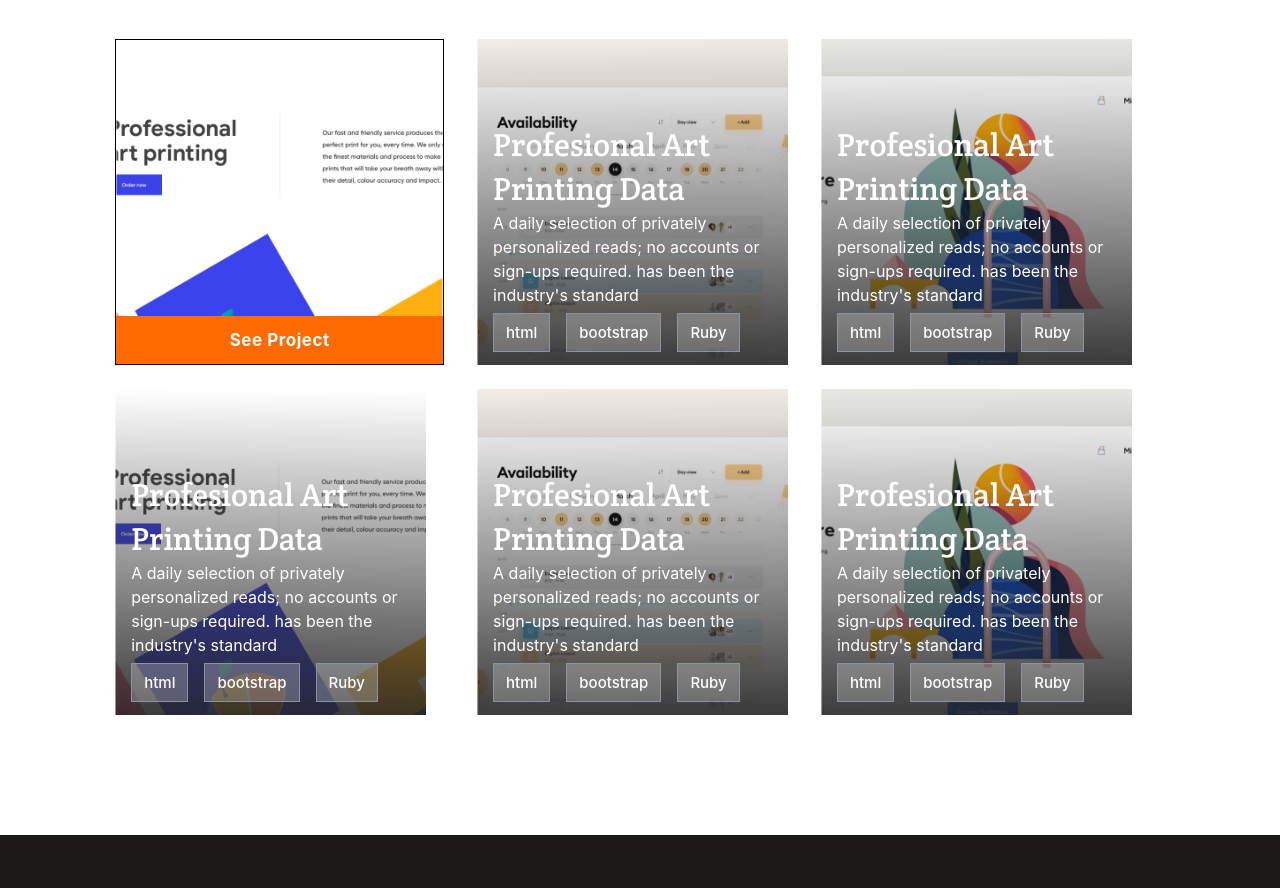
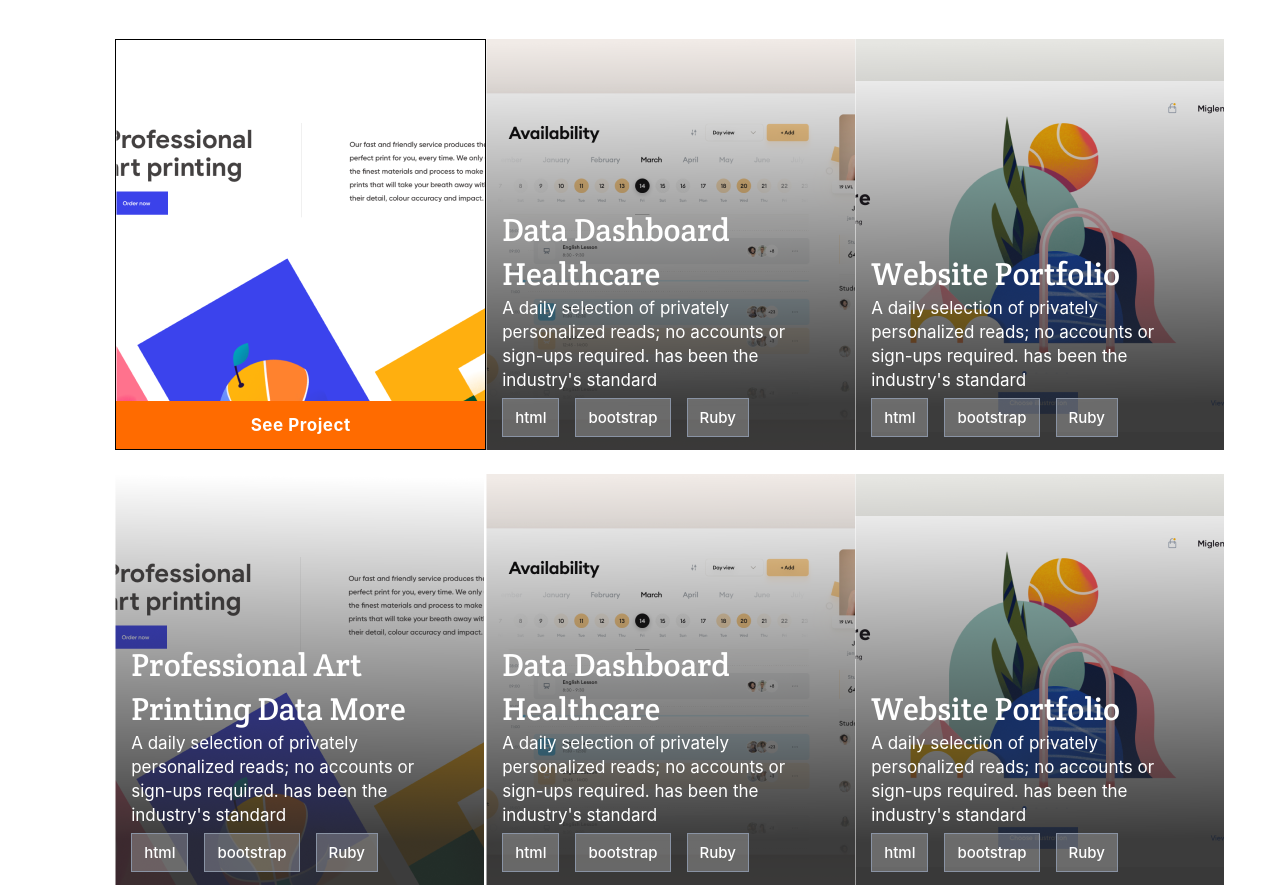
Before and after one commit to Matthieu96Code/test-new-portfolio, a website: page index.html in a window 1280 px wide. Shown: the part 1660-2548 px from the top of the page. Drawn offline with Linux system fonts and the light colour scheme; a web font is replaced by a local one.

Commit message:
update work section titles, fix work section padding and margin

```diff
--- a/index.html
+++ b/index.html
@@ -66,7 +66,7 @@
                     </div>
                 </section>
                 <section class="next-projects project2">
-                    <h3>Profesional Art <br>Printing Data</h3>
+                    <h3 class="mbl-project">Professional Art <br>Printing Data</h3>
                     <p>
                         A daily selection of privately personalized reads;
                         no accounts or sign-ups required. has been the industry's standard
@@ -79,7 +79,8 @@
                     <button type="button">See Project</button>
                 </section>
                 <section class="next-projects project3">
-                    <h3>Profesional Art <br>Printing Data</h3>
+                    <h3 class="mbl-project">Professional Art <br>Printing Data</h3>
+                    <h3 class="dskp-project">Data Dashboard <br>Healthcare</h3>
                     <p>
                         A daily selection of privately personalized reads;
                         no accounts or sign-ups required. has been the industry's standard
@@ -92,7 +93,8 @@
                     <button type="button">See Project</button>
                 </section>
                 <section class="next-projects project4">
-                    <h3>Profesional Art <br>Printing Data</h3>
+                    <h3 class="mbl-project">Professional Art <br>Printing Data</h3>
+                    <h3 class="dskp-project">Website Portfolio</h3>
                     <p>
                         A daily selection of privately personalized reads;
                         no accounts or sign-ups required. has been the industry's standard
@@ -105,7 +107,8 @@
                     <button type="button">See Project</button>
                 </section>
                 <section class="next-projects project5">
-                    <h3>Profesional Art <br>Printing Data</h3>
+                    <h3 class="mbl-project">Professional Art <br>Printing Data</h3>
+                    <h3 class="dskp-project">Professional Art <br>Printing Data More</h3>
                     <p>
                         A daily selection of privately personalized reads;
                         no accounts or sign-ups required. has been the industry's standard
@@ -118,7 +121,8 @@
                     <button type="button">See Project</button>
                 </section>
                 <section class="next-projects project3">
-                    <h3>Profesional Art <br>Printing Data</h3>
+                    <h3 class="mbl-project">Professional Art <br>Printing Data</h3>
+                    <h3 class="dskp-project">Data Dashboard <br>Healthcare</h3>
                     <p>
                         A daily selection of privately personalized reads;
                         no accounts or sign-ups required. has been the industry's standard
@@ -131,7 +135,8 @@
                     <button type="button">See Project</button>
                 </section>
                 <section class="next-projects project4">
-                    <h3>Profesional Art <br>Printing Data</h3>
+                    <h3 class="mbl-project">Professional Art <br>Printing Data</h3>
+                    <h3 class="dskp-project">Website Portfolio</h3>
                     <p>
                         A daily selection of privately personalized reads;
                         no accounts or sign-ups required. has been the industry's standard
--- a/styles.css
+++ b/styles.css
@@ -290,6 +290,10 @@ body {
   margin: 0;
   color: #fff;
   margin-left: 16px;
+}
+
+.next-projects .dskp-project {
+  display: none;
 }
 
 .next-projects p {
@@ -608,6 +612,21 @@ a {
     padding-top: 14px;
   }
 
+  .primary-text {
+    font-size: 72px;
+    line-height: 82px;
+  }
+
+  .supporting-text {
+    font-size: 32px;
+    line-height: 44px;
+  }
+
+  .description {
+    font-size: 20px;
+    line-height: 32px;
+  }
+
   .social-media {
     padding: 0;
     flex-direction: column;
@@ -646,7 +665,9 @@ a {
   .projects .grid-container {
     margin-left: 9%;
     margin-right: 9%;
+    display: grid;
     grid-template-columns: auto auto auto;
+    grid-template-rows: auto 435px 435px;
   }
 
   .projects .grid-container .first-project {
@@ -694,15 +715,35 @@ a {
     line-height: 24px;
   }
 
-  .projects button {
+  .next-projects {
+    min-width: 369px;
+    margin-left: 0;
+    padding-top: auto;
+    display: flex;
+    flex-direction: column;
+    justify-content: flex-end;
+  }
+
+  .next-projects .mbl-project {
+    display: none;
+  }
+
+  .next-projects .dskp-project {
+    display:flex ;
+  }
+
+  .next-projects p {
+    font-size: 17px;
+  }
+
+  .next-projects button {
     display: none;
   }
 
   .project2 {
     background-image: url("img/desktop/project/Img\ Placeholder2.png");
+    background-size: auto;
     border: solid 1px #000;
-    display: flex;
-    align-items: flex-end;
   }
 
   .project2 h3,
@@ -711,30 +752,29 @@ a {
     display: none;
   }
 
-  .next-projects {
-    margin-left: 0;
-    padding-top: auto;
-  }
-
   .project2 p {
     display: none;
   }
 
   .project2 button {
+    width: auto;
     display: flex;
     margin: 0;
   }
 
   .project3 {
     background-image: url("img/desktop/project/Img\ Placeholder3.png");
+    background-size: auto;
   }
 
   .project4 {
     background-image: url("img/desktop/project/Img\ Placeholder4.png");
+    background-size: auto;
   }
 
   .project5 {
     background-image: url("img/desktop/project/Img\ Placeholder5.png");
+    background-size: auto;
   }
 
   .about-me {
@@ -744,6 +784,17 @@ a {
     background-size: 672px 352px;
     padding-left: 9%;
     padding-bottom: 139px;
+  }
+
+  .about-me h2 {
+    font-size: 72px;
+    line-height: 82px;
+  }
+
+  .about-me P {
+    max-width: 566px;
+    font-size: 20px;
+    line-height: 32px;
   }
 
   .achivement {
@@ -781,4 +832,12 @@ a {
   .contacts .contact-form {
     flex: 1.5;
   }
+
+  .footer-section {
+    padding: 0;
+  }
+
+  .social-media2 {
+    margin-top: 50px;
+  }
 }
```
